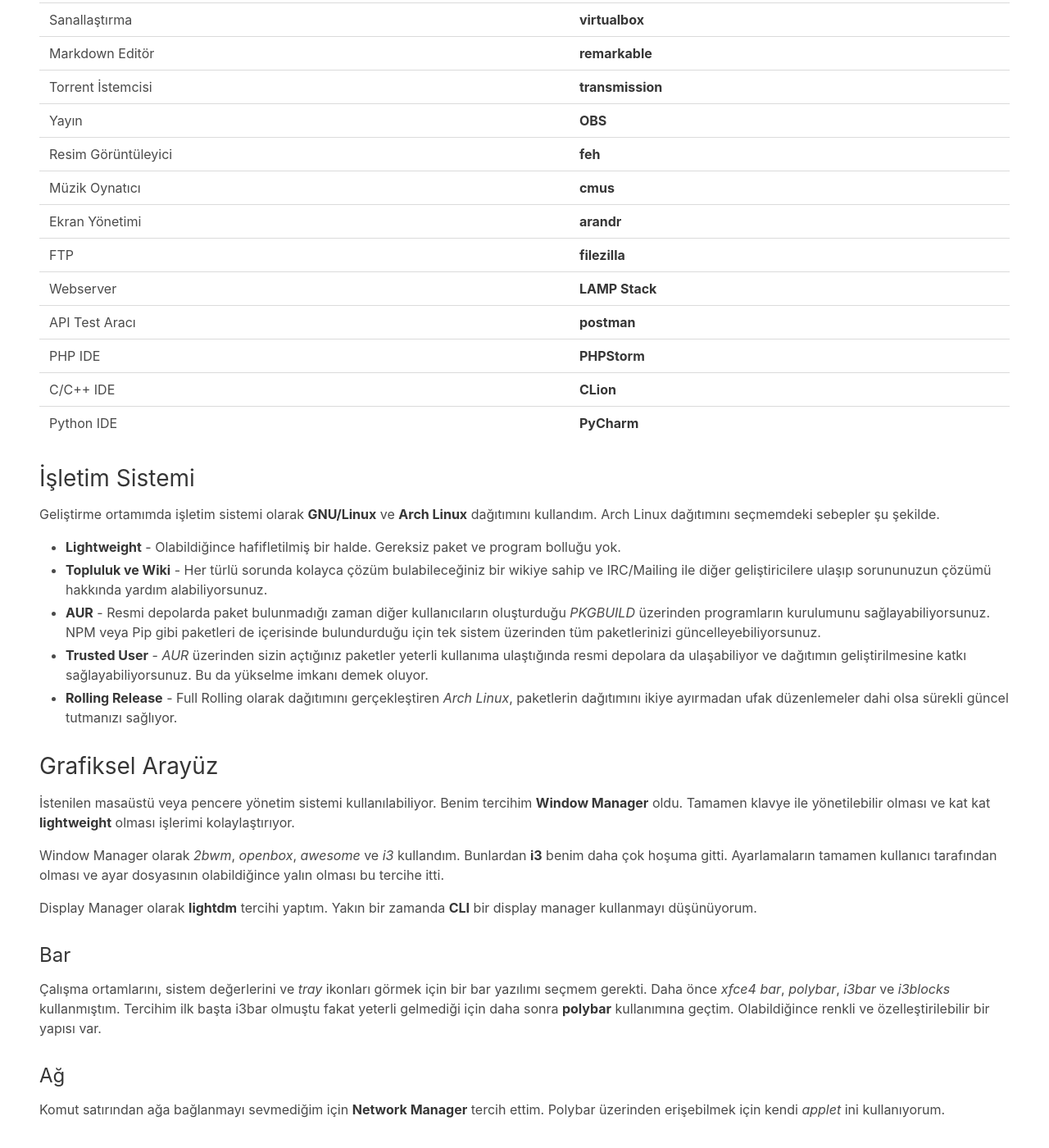
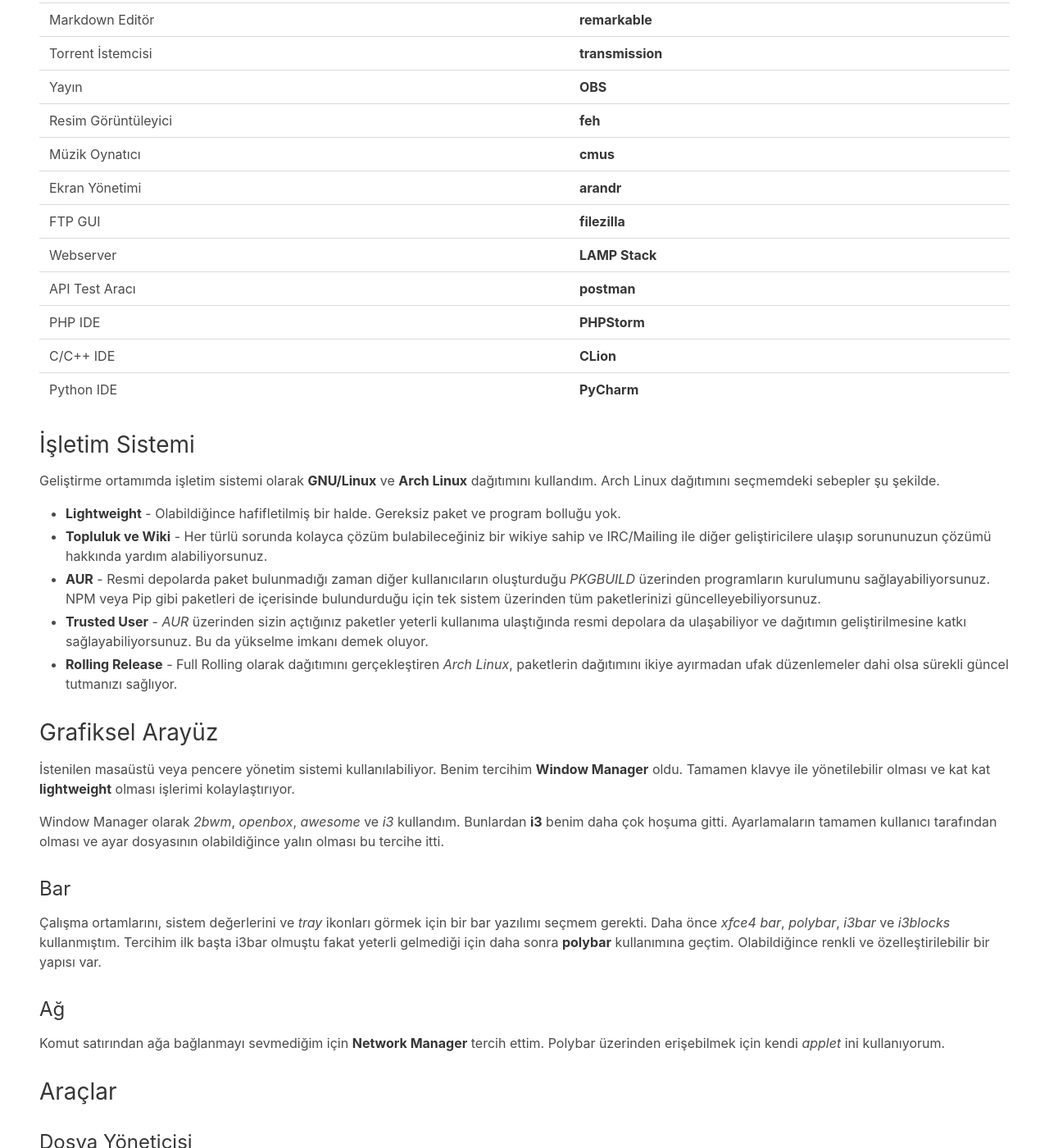
Before and after one commit to erayaydin/erayaydin.github.io, a Jekyll site: the page built from _posts/2017-04-22-linux-gelistirme-ortamim.md, in a window 1280 px wide and 1400 px high, scrolled down 2453 px. Shown: the whole window at 82% size. Built offline with Jekyll 4.4.1, drawn with Linux system fonts in a browser that asks for light colours; some of the changed text lies outside the part shown.

Commit message:
Changes on linux gelistirme ortamim post

```diff
--- a/_posts/2017-04-22-linux-gelistirme-ortamim.md
+++ b/_posts/2017-04-22-linux-gelistirme-ortamim.md
@@ -23,10 +23,9 @@
 
 | Dağıtım | **Arch Linux** |
 | Dosya Yöneticisi | **ranger** |
-| Display Manager | **lightdm** |
 | Window Manager | **i3** |
 | Bar | **polybar** |
-| Metin Editörü | **vim**, **sublime text** |
+| Metin Editörü | **vim** |
 | IRC İstemcisi | **irssi** |
 | E-Posta İstemcisi | **mutt** |
 | Tarayıcı | **elinks**, **chromium** |
@@ -44,7 +43,7 @@
 | Resim Görüntüleyici | **feh** |
 | Müzik Oynatıcı | **cmus** |
 | Ekran Yönetimi | **arandr** |
-| FTP | **filezilla** |
+| FTP GUI | **filezilla** |
 | Webserver | **LAMP Stack** |
 | API Test Aracı | **postman** |
 | PHP IDE | **PHPStorm** |
@@ -74,8 +73,6 @@
 
 Window Manager olarak _2bwm_, _openbox_, _awesome_ ve _i3_ kullandım. Bunlardan **i3** benim daha çok hoşuma
 gitti. Ayarlamaların tamamen kullanıcı tarafından olması ve ayar dosyasının olabildiğince yalın olması bu tercihe itti.
-
-Display Manager olarak **lightdm** tercihi yaptım. Yakın bir zamanda **CLI** bir display manager kullanmayı düşünüyorum.
 
 ### Bar
 
```
Also changed, not shown: other parts of _posts/2017-04-22-linux-gelistirme-ortamim.md (+1 -1 lines).
